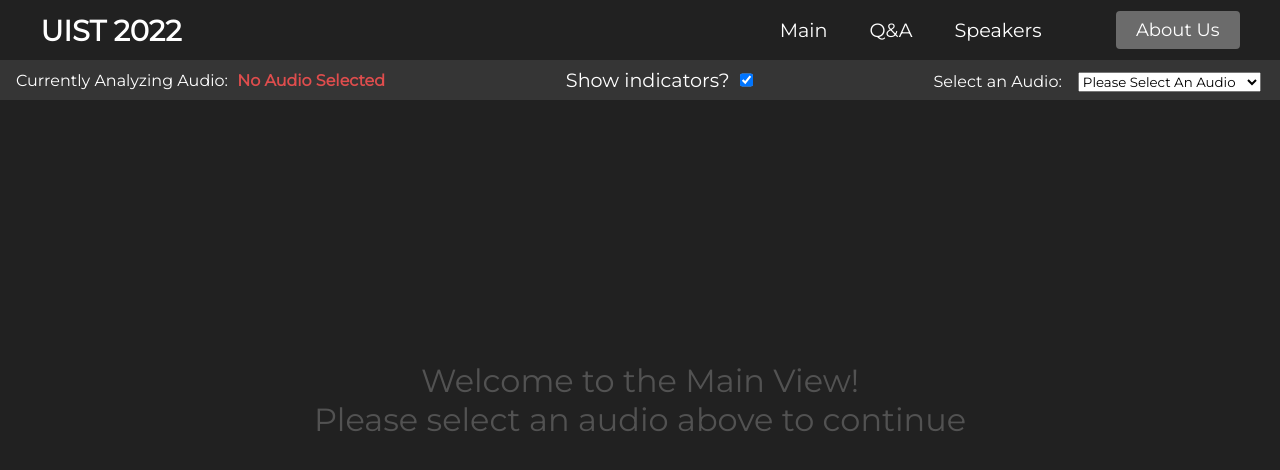
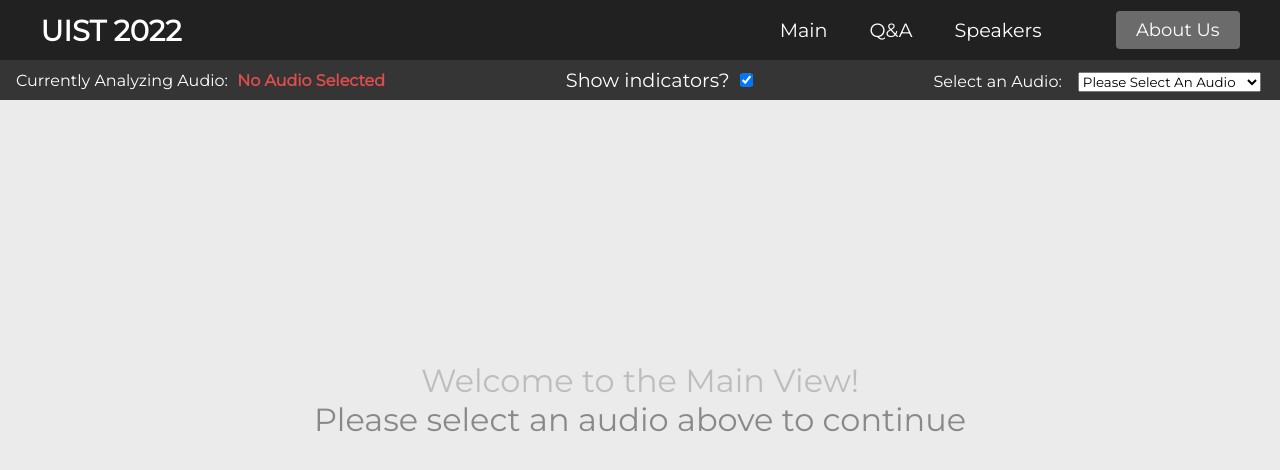
Before and after one commit to thomasmchen/uist-2021, a React (Create React App) app in the folder uist-2021/: page /uist-2021/data/main in a window 1280 px wide. Shown: the top 470 px of the page. Built offline with nearby package versions, Linux system fonts and the light colour scheme.

Commit message:
no dark mode

```diff
--- a/uist-2021/src/components/UnifiedView/UnifiedView.css
+++ b/uist-2021/src/components/UnifiedView/UnifiedView.css
@@ -1,17 +1,17 @@
 :root {
-    --raw-bg-color: 0, 0, 0;
-    --high-bg-color: 3, 218, 198;
-    --high-default-color: 132, 132, 132;
-    --high-default-outline-color: 132, 132, 132;
+    --raw-bg-color: 255, 255, 255;
+    --high-bg-color: 100, 120, 100;
+    --high-default-color: 240, 240, 240;
+    --high-default-outline-color: 220, 220, 220;
 }
 
 html {
-    background-color: #212121;
+    background-color: #ebebeb;
 }
 
 mark {
-    background-color: rgb(3, 218, 198, 0.4);
-    color: #E2E2E2;
+    background-color: rgb(10, 120, 255, 0.4);
+    color: #1a1a1a;
 }
 
 .Wrapper {
@@ -32,7 +32,7 @@ mark {
 }
 
 .DefaultMessage {
-    color: #8b8b8b78;
+    color: #1b1b1b78;
     width: 100%;
     text-align: center;
 }
@@ -57,8 +57,8 @@ mark {
 }
 
 .SummaryView {
-    background-color: #2E2E2E;
-    color: #E2E2E2;
+    background-color: #d9d9d9;
+    color: #1f1f1f;
     padding: 2em 3em 2em 3em;
     margin: 1em 1em 0em 1em;
     border-radius: 0.3em;
@@ -96,7 +96,7 @@ mark {
 }
 
 .InfoDisplayValue{
-    color: #BB86FC;
+    color: #9742ff;
 }
 
 .MainDataSegments {
@@ -161,8 +161,8 @@ mark {
 }
 
 .DetailView {
-    background-color: #212121;
-    color: #E2E2E2;
+    background-color: #e6e6e6;
+    color: #1f1f1f;
     margin: 1em 1em 1em 1em;
     border-radius: 0.3em;
     min-height: 75vh;
@@ -179,8 +179,8 @@ mark {
 }
 
 .DetailDataModal {
-    background-color: #2E2E2E;
-    color: #E2E2E2;
+    background-color: #e5e5e5;
+    color: #1f1f1f;
     padding: 1em 2em 1em 2em;
     border-radius: 0.3em 0.3em 0.3em 0.3em;
     position: relative;
@@ -213,8 +213,8 @@ mark {
 }
 
 .DetailModal {
-    background-color: #2E2E2E;
-    color: #E2E2E2;
+    background-color: #e3e3e3;
+    color: #121212;
     padding: 1em 2em 1em 2em;
     border-radius: 0.3em 0.3em 0.3em 0.3em;
     position: relative;
@@ -259,8 +259,8 @@ mark {
     grid-template-columns: 0.1fr 1fr 0.3fr;
     max-height: 10vh;
     min-height: 10vh;
-    background-color: #2E2E2E;
-    color: #E2E2E2;
+    background-color: #E2E2E2;
+    color: #2E2E2E;
     padding: 0rem;
     box-shadow: 3px 6px 6px rgb(0,0,0,.1);
 }
@@ -312,11 +312,13 @@ mark {
 }
 
 .temporal .startTimestamp {
+  color: black;
     width: auto;
     margin-right: 10px;
 }
 
 .temporal .endTimestamp {
+  color: black;
     width: auto;
     margin-left: 10px;
 }
--- a/uist-2021/src/components/UnifiedView/UnifiedView.js
+++ b/uist-2021/src/components/UnifiedView/UnifiedView.js
@@ -130,7 +130,7 @@ function MainSummary(props) {
   // takes in selectedIds prop
   // takes in setSelected prop
   const totalDisplayed = getTotalInfo(props.segments, props.lifetimeSelectedIds)
-  const alternatingColors = ["#2E2E2E", "#3D3D3D"] // add more if you want
+  const alternatingColors = ["#e3e3e3", "#f5f2f2"] // add more if you want
   let colors = []
   let br = 0
   for (let i = 0; i < props.segments.length; i++) {
@@ -172,7 +172,7 @@ function MainSummary(props) {
                 speaker={segment.duration}/>
               {segment.ShouldBreak && (<div>
                 <div style={{height: 12, backgroundColor: colors[idx]}}/>
-                <div style={{backgroundColor: "#616161", height: 1, width: "100%"}}/>
+                <div style={{backgroundColor: "#ededed", height: 1, width: "100%"}}/>
                 <div style={{height: 12, backgroundColor: colors[idx + 1]}}/>
                 </div>)}
               </span>
```
